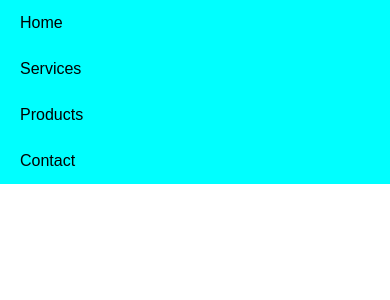
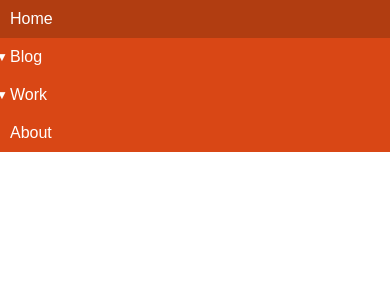
Before and after one commit to mgarg08/daily-task, a React (Create React App) app: page / in a window 390 px wide. Shown: the top 300 px of the page. Built offline with nearby package versions, Linux system fonts and the light colour scheme.

Commit message:
30th august

```diff
--- /dev/null
+++ b/src/Component/August30/index.js
@@ -0,0 +1,47 @@
+import React from "react";
+import "./style.css";
+
+function August30() {
+  return (
+    <div className="navBar">
+      <ul className="menu">
+        <li>
+          <button className="menu-button">Home</button>
+        </li>
+        <li className="dropdown">
+          <button className="menu-button">Blog</button>
+          <ul className="submenu">
+            <li>
+              <button className="submenu-button">Design</button>
+            </li>
+            <li>
+              <button className="submenu-button">HTML</button>
+            </li>
+            <li>
+              <button className="submenu-button">CSS</button>
+            </li>
+            <li>
+              <button className="submenu-button">JavaScript</button>
+            </li>
+          </ul>
+        </li>
+        <li className="dropdown">
+          <button className="menu-button">Work</button>
+          <ul className="submenu">
+            <li>
+              <button className="submenu-button">Project 1</button>
+            </li>
+            <li>
+              <button className="submenu-button">Project 2</button>
+            </li>
+          </ul>
+        </li>
+        <li>
+          <button className="menu-button">About</button>
+        </li>
+      </ul>
+    </div>
+  );
+}
+
+export default August30;
--- /dev/null
+++ b/src/Component/August30/style.css
@@ -0,0 +1,125 @@
+.navBar {
+    background-color: #D94715;
+}
+
+.menu {
+    display: flex;
+    justify-content: space-around;
+    list-style: none;
+    padding: 0;
+    margin: 0;
+}
+
+.menu > li {
+    position: relative;
+    width: 200px;
+    background-color: #D94715;
+}
+
+.menu > li > button {
+    display: block;
+    color: white;
+    background-color: transparent;
+    border: none;
+    padding: 15px 20px;
+    text-decoration: none;
+    cursor: pointer;
+    font-size: 16px;
+    width: 100%;
+    box-sizing: border-box;
+    position: relative;
+}
+
+.menu > li.dropdown > button::after {
+    content: '▼';
+    font-size: 12px;
+    color: white;
+    position: absolute;
+    right: 65px;
+    top: 50%;
+    transform: translateY(-50%);
+    pointer-events: none;
+}
+
+.menu > li > button:hover,
+.menu > li:hover > button {
+    background-color: #B13D11;
+}
+
+.menu > li:hover {
+    background-color: #B13D11;
+}
+
+.submenu {
+    display: none;
+    position: absolute;
+    top: 100%;
+    left: 0;
+    background-color: #B13D11;
+    padding: 0;
+    margin: 0;
+    list-style: none;
+    min-width: 200px;
+    z-index: 1000;
+    width: 100%;
+}
+
+.submenu li {
+    width: 100%;
+    background-color: #B13D11;
+}
+
+.submenu li button {
+    padding: 10px 20px;
+    color: white;
+    background-color: transparent;
+    border: none;
+    text-decoration: none;
+    display: block;
+    width: 100%;
+    text-align: left;
+    cursor: pointer;
+    font-size: 16px;
+}
+
+.submenu li button:hover {
+    background-color: #A33309;
+}
+
+.menu > li:hover .submenu {
+    display: block;
+}
+
+@media (max-width: 768px) {
+    .menu {
+        flex-direction: column;
+    }
+
+    .menu > li {
+        width: 100%;
+        position: relative;
+    }
+    .menu > li.dropdown > button::after{
+        content: '▼';
+        font-size: 12px;
+        color: white;
+        position: absolute;
+        right: 382px;
+        top: 50%;
+        transform: translateY(-50%);
+    }
+
+    .menu > li > button {
+        padding: 10px;
+        text-align: left;
+    }
+
+    .submenu {
+        position: static;
+        width: 100%;
+    }
+
+    .submenu li button {
+        padding: 10px 20px;
+    }
+}
--- a/src/index.js
+++ b/src/index.js
@@ -3,11 +3,12 @@ import ReactDOM from 'react-dom/client';
 import './index.css';
 import App from './App';
 import reportWebVitals from './reportWebVitals';
+import August30 from './Component/August30';
 
 const root = ReactDOM.createRoot(document.getElementById('root'));
 root.render(
   <React.StrictMode>
-    <App />
+    <August30/>
   </React.StrictMode>
 );
 
```
Also changed, not shown: src/Component/September1/index.js (added), src/Component/September1/style.css (added).
